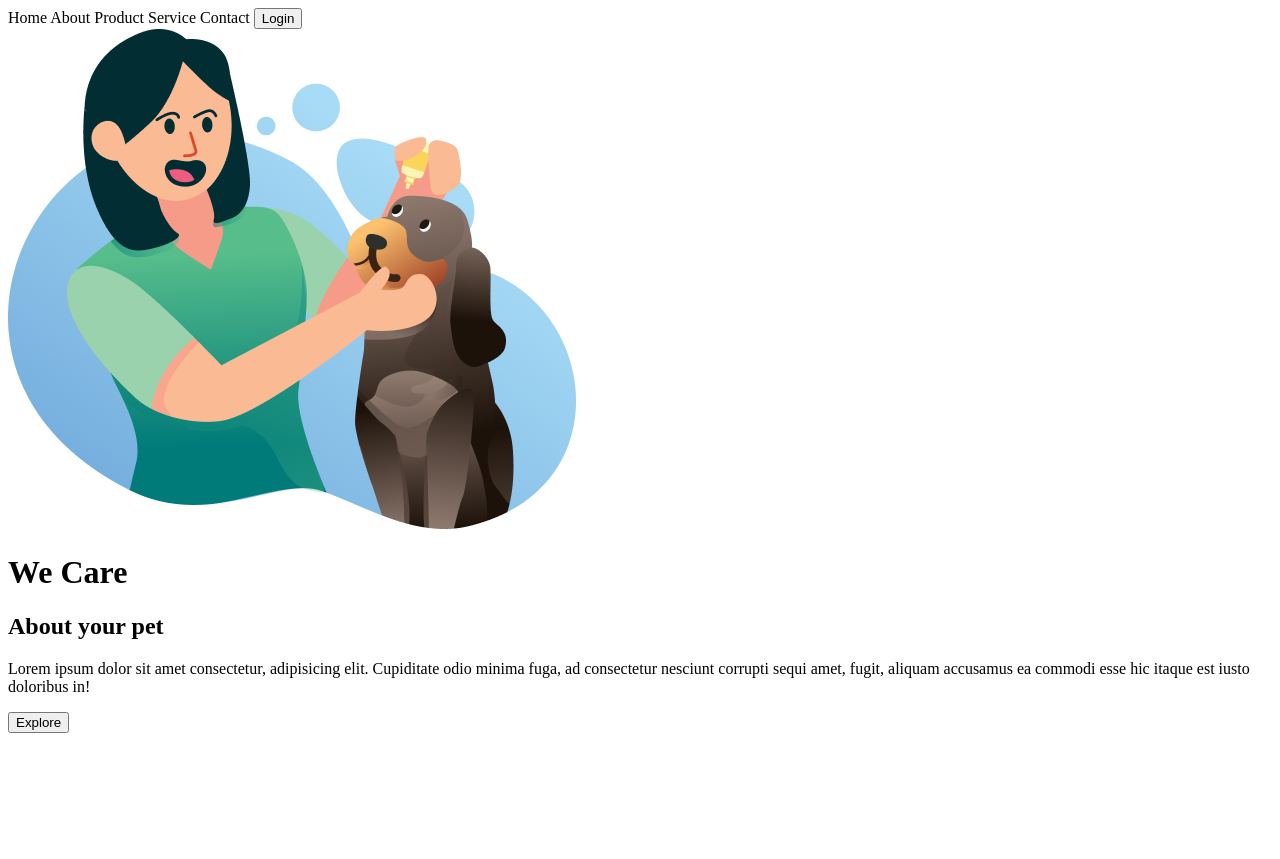
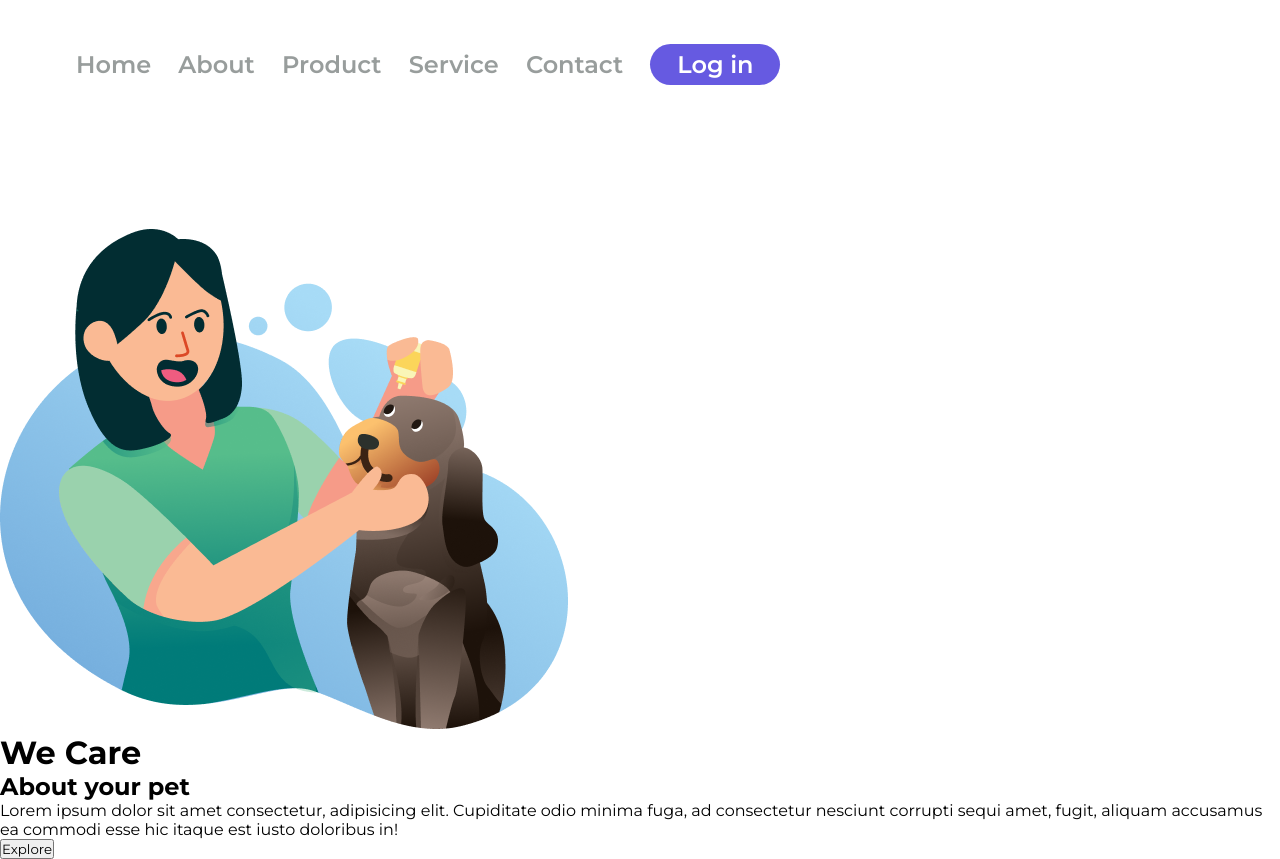
Before and after one commit to dsleao2/We-Care, a plain HTML site: page index.html in a window 1280 px wide. Before the commit the page ends 800 px from the top, so only its background shows below. Drawn offline with Linux system fonts and the light colour scheme.

Commit message:
Adicionando CSS no projeto

```diff
--- a/index.html
+++ b/index.html
@@ -6,20 +6,24 @@
     <meta name="viewport" content="width=device-width, initial-scale=1.0">
     <title>We Care</title>
     <link rel="stylesheet" href="./style.css">
+    <link rel="preconnect" href="https://fonts.googleapis.com">
+    <link rel="preconnect" href="https://fonts.gstatic.com" crossorigin>
+    <link href="https://fonts.googleapis.com/css2?family=Montserrat:ital,wght@0,100..900;1,100..900&display=swap"
+        rel="stylesheet">
 
 </head>
 
 <body>
     <header>
-        <a>Home</a>
-        <a>About</a>
-        <a>Product</a>
-        <a>Service</a>
-        <a>Contact</a>
-        <button>Login</button>
+        <a class="link-header">Home</a>
+        <a class="link-header">About</a>
+        <a class="link-header">Product</a>
+        <a class="link-header">Service</a>
+        <a class="link-header">Contact</a>
+        <button class="button-header">Log in</button>
     </header>
     <main>
-        <img src="./imagens/we-care.png" alt="logo">
+        <img src="./imagens/we-care.png" alt="logo" class="logo-image">
         <h1>We Care</h1>
         <h2>About your pet</h2>
         <p>Lorem ipsum dolor sit amet consectetur, adipisicing elit. Cupiditate odio minima fuga, ad consectetur
--- a/style.css
+++ b/style.css
@@ -0,0 +1,41 @@
+* {
+    font-family: "Montserrat", sans-serif;
+    margin: 0;
+    padding: 0;
+    box-sizing: border-box;
+}
+
+header {
+    margin: 44px 0 144px 76px;
+}
+
+.link-header {
+    font-weight: 600;
+    font-size: 24px;
+    line-height: 29px;
+    color: #989D9C;
+    cursor: pointer;
+    margin-right: 23px;
+
+}
+
+.button-header {
+    background: #665AE1;
+    border-radius: 20.5px;
+    width: 130px;
+    height: 41px;
+    border: none;
+    font-weight: 600;
+    font-size: 24px;
+    line-height: 29px;
+   color: #FFFFFF;
+
+
+
+}
+
+.logo-image {
+    width: 568px;
+    height: 500px;
+
+}
```
